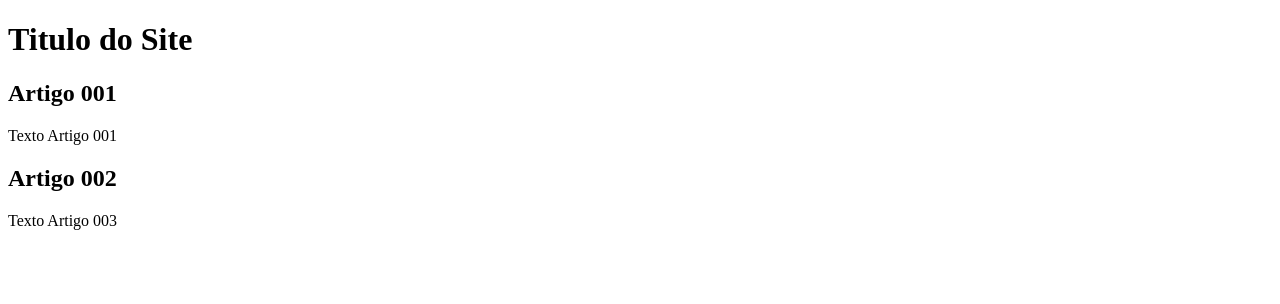
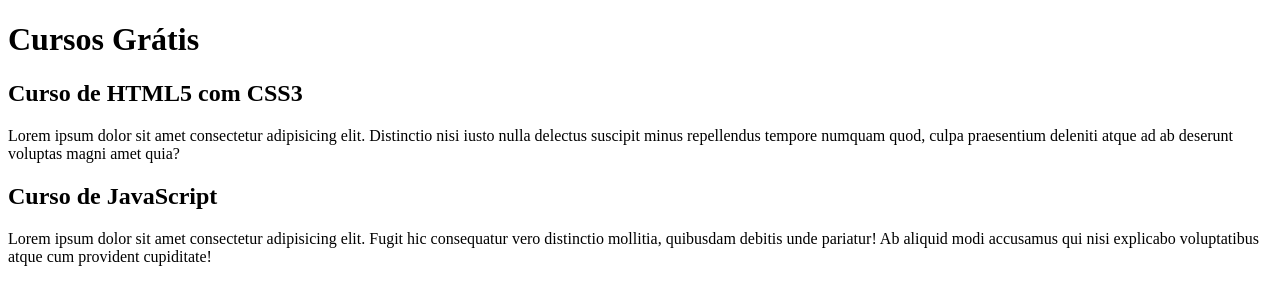
Before and after one commit to gustavodcb/projeto-site-teste, a plain HTML site: page index.html in a window 1280 px wide. Drawn offline with Linux system fonts and the light colour scheme.

Commit message:
comecei a escrever o conteúdo

```diff
--- a/index.html
+++ b/index.html
@@ -8,15 +8,15 @@
 <body>
     <main>
         <header>
-            <h1>Titulo do Site</h1>
+            <h1>Cursos Grátis</h1>
         </header>
         <article>
-            <h2>Artigo 001</h2>
-            <p>Texto Artigo 001</p>
+            <h2>Curso de HTML5 com CSS3</h2>
+            <p>Lorem ipsum dolor sit amet consectetur adipisicing elit. Distinctio nisi iusto nulla delectus suscipit minus repellendus tempore numquam quod, culpa praesentium deleniti atque ad ab deserunt voluptas magni amet quia?</p>
         </article>
         <article>
-            <h2>Artigo 002</h2>
-            <p>Texto Artigo 003</p>
+            <h2>Curso de JavaScript</h2>
+            <p>Lorem ipsum dolor sit amet consectetur adipisicing elit. Fugit hic consequatur vero distinctio mollitia, quibusdam debitis unde pariatur! Ab aliquid modi accusamus qui nisi explicabo voluptatibus atque cum provident cupiditate!</p>
         </article>
     </main>
 </body>
```
